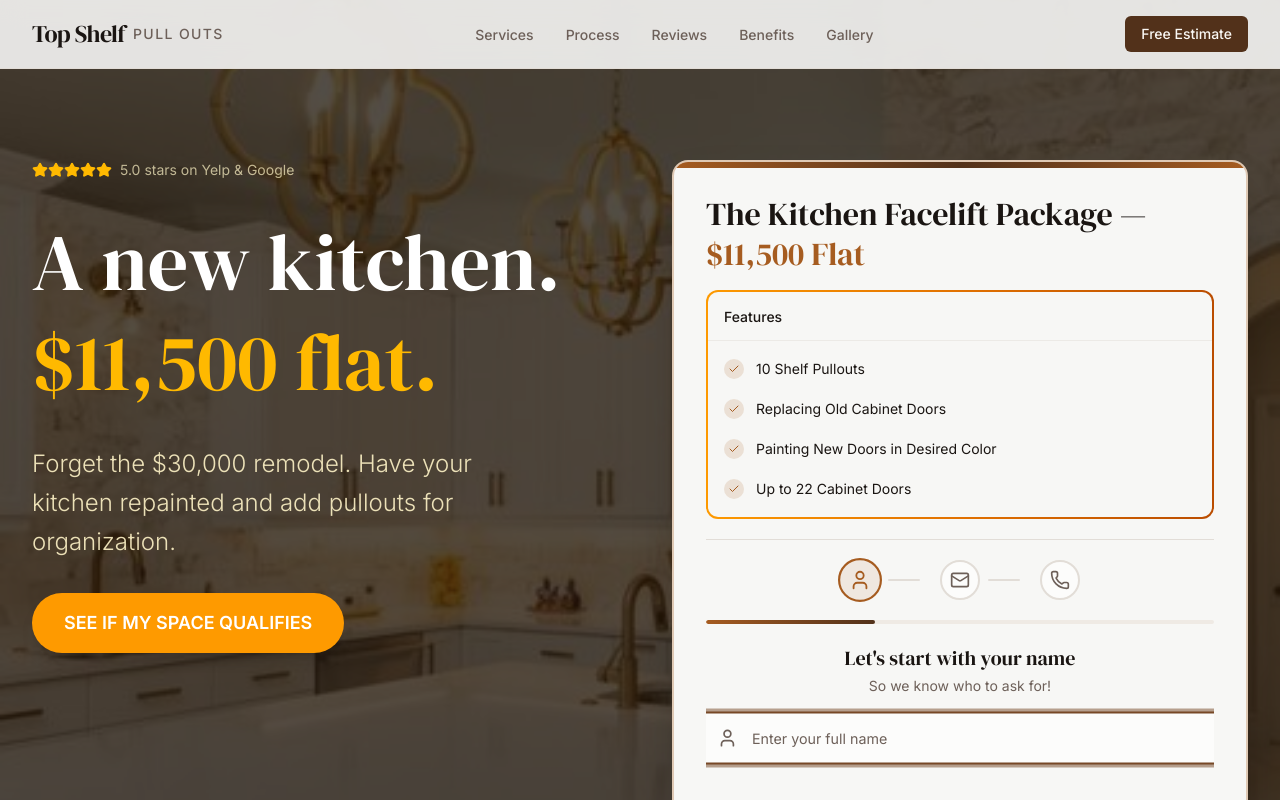
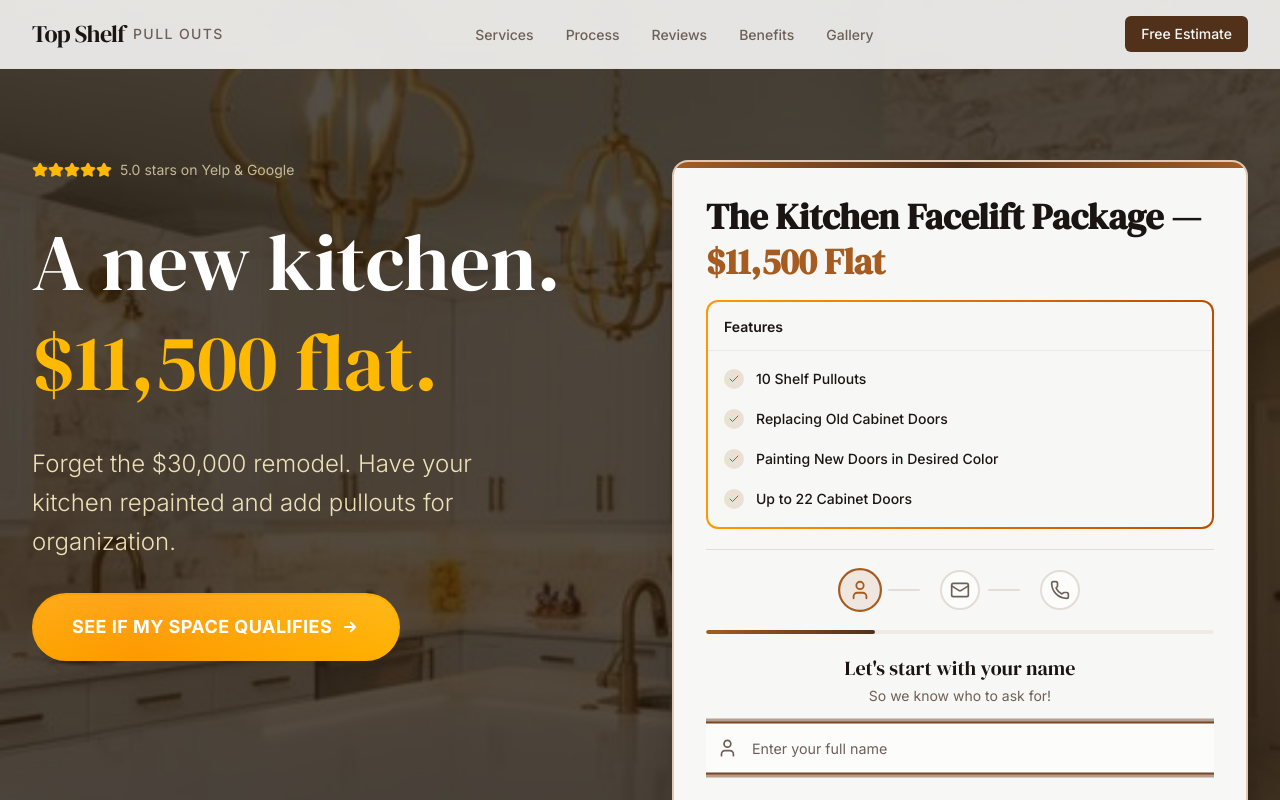
Before and after one commit to Fbet590/Top-Shelf-Pullouts-2.0, a Next.js app: page / in a window 1280 px wide. Shown: the top 800 px of the page. Built offline with nearby package versions, Linux system fonts and the light colour scheme.

Commit message:
feat: enhance CTA button and text styling
Update CTA button with gradient, shimmer, hover effects, and glow. Increase form headline size and add bolder text. Enhance features text with semi-bold and medium weights.

```diff
--- a/app/globals.css
+++ b/app/globals.css
@@ -124,3 +124,16 @@
     @apply bg-background text-foreground;
   }
 }
+
+@keyframes shimmer {
+  0% {
+    background-position: 200% 0;
+  }
+  100% {
+    background-position: -200% 0;
+  }
+}
+
+.animate-shimmer {
+  animation: shimmer 3s ease-in-out infinite;
+}
--- a/components/feature-dropdown.tsx
+++ b/components/feature-dropdown.tsx
@@ -15,7 +15,7 @@ export function FeatureDropdown() {
         <div className="bg-background rounded-[10px] overflow-hidden">
           {/* Header */}
           <div className="px-4 py-3 border-b border-border/50">
-            <span className="text-sm font-medium text-foreground">Features</span>
+            <span className="text-sm font-semibold text-foreground">Features</span>
           </div>
 
           {/* Features list - always visible */}
@@ -23,7 +23,7 @@ export function FeatureDropdown() {
             {features.map((feature, index) => (
               <li
                 key={index}
-                className="flex items-center gap-3 px-3 py-2.5 text-sm text-foreground"
+                className="flex items-center gap-3 px-3 py-2.5 text-sm font-medium text-foreground"
               >
                 <div className="flex-shrink-0 w-5 h-5 rounded-full bg-accent/15 flex items-center justify-center">
                   <Check className="h-3 w-3 text-accent" />
--- a/components/hero.tsx
+++ b/components/hero.tsx
@@ -44,9 +44,17 @@ export function Hero() {
 
             <a
               href="#hero-form"
-              className="inline-flex items-center justify-center px-8 py-4 text-lg font-semibold text-white bg-amber-500 hover:bg-amber-600 rounded-full transition-colors shadow-lg hover:shadow-xl w-fit"
+              className="group relative inline-flex items-center justify-center px-10 py-5 text-lg font-bold tracking-wide text-white rounded-full w-fit overflow-hidden transition-all duration-300 hover:scale-105 hover:shadow-2xl"
             >
-              SEE IF MY SPACE QUALIFIES
+              <span className="absolute inset-0 bg-gradient-to-r from-amber-500 via-amber-400 to-amber-500 bg-[length:200%_100%] animate-shimmer" />
+              <span className="absolute inset-0 bg-gradient-to-r from-amber-600 via-amber-500 to-amber-600 opacity-0 group-hover:opacity-100 transition-opacity duration-300" />
+              <span className="absolute inset-[2px] rounded-full bg-gradient-to-b from-white/20 to-transparent opacity-50" />
+              <span className="relative flex items-center gap-2">
+                SEE IF MY SPACE QUALIFIES
+                <svg className="w-5 h-5 transition-transform group-hover:translate-x-1" fill="none" viewBox="0 0 24 24" stroke="currentColor">
+                  <path strokeLinecap="round" strokeLinejoin="round" strokeWidth={2.5} d="M13 7l5 5m0 0l-5 5m5-5H6" />
+                </svg>
+              </span>
             </a>
           </div>
 
@@ -54,7 +62,7 @@ export function Hero() {
           <div id="hero-form" className="bg-background rounded-2xl p-6 lg:p-8 shadow-2xl border-2 border-accent/30 scroll-mt-24 relative overflow-hidden">
             <div className="absolute top-0 left-0 right-0 h-1.5 bg-gradient-to-r from-accent via-primary to-accent" />
             <div className="flex flex-col gap-4 pb-5 border-b border-border mb-5">
-              <h2 className="font-serif text-[28px] sm:text-[32px] text-foreground leading-tight">The Kitchen Facelift Package — <span className="text-accent">$11,500 Flat</span></h2>
+              <h2 className="font-serif text-[30px] sm:text-[36px] text-foreground leading-tight font-semibold">The Kitchen Facelift Package — <span className="text-accent">$11,500 Flat</span></h2>
               <FeatureDropdown />
             </div>
             <LeadForm />
```
